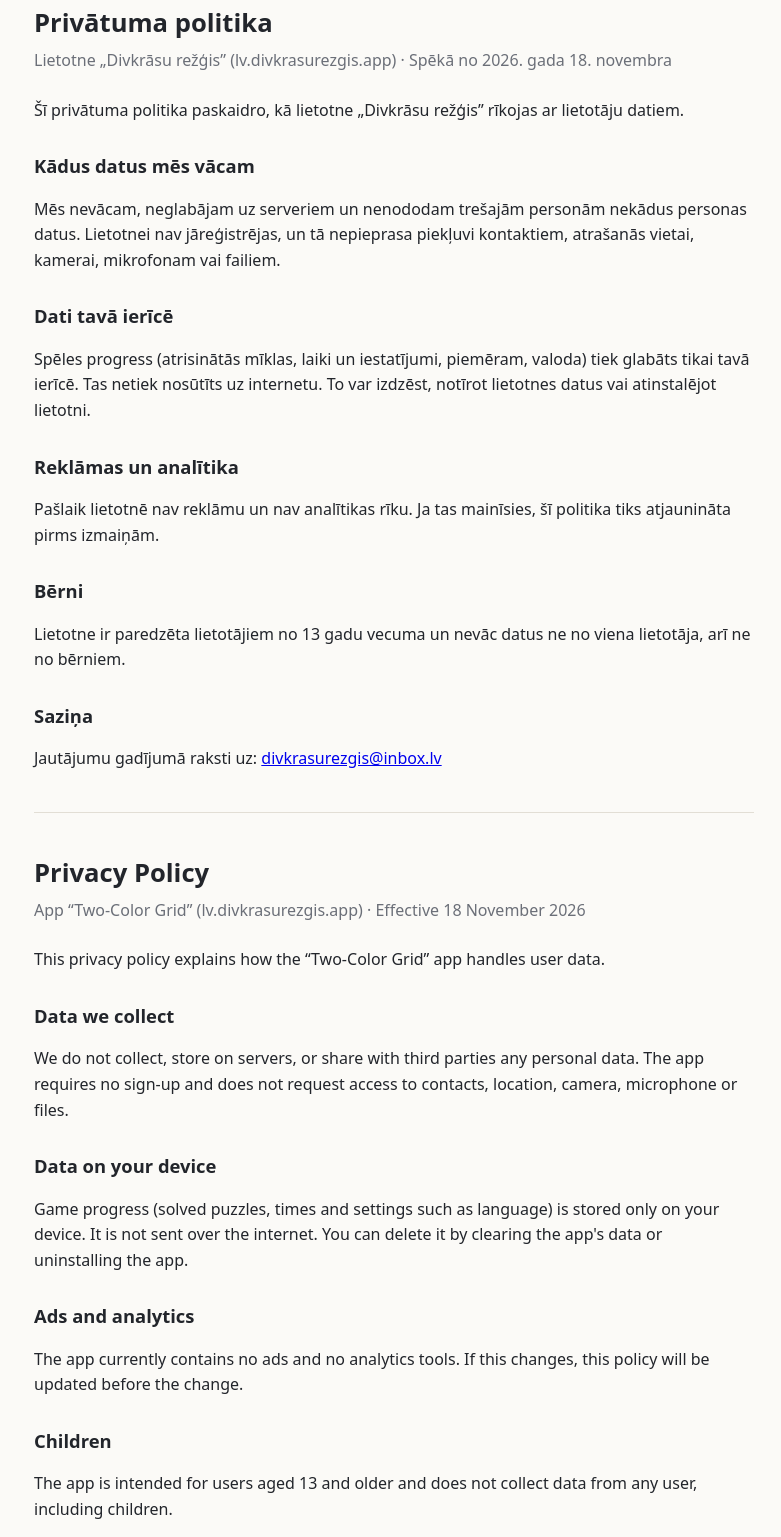
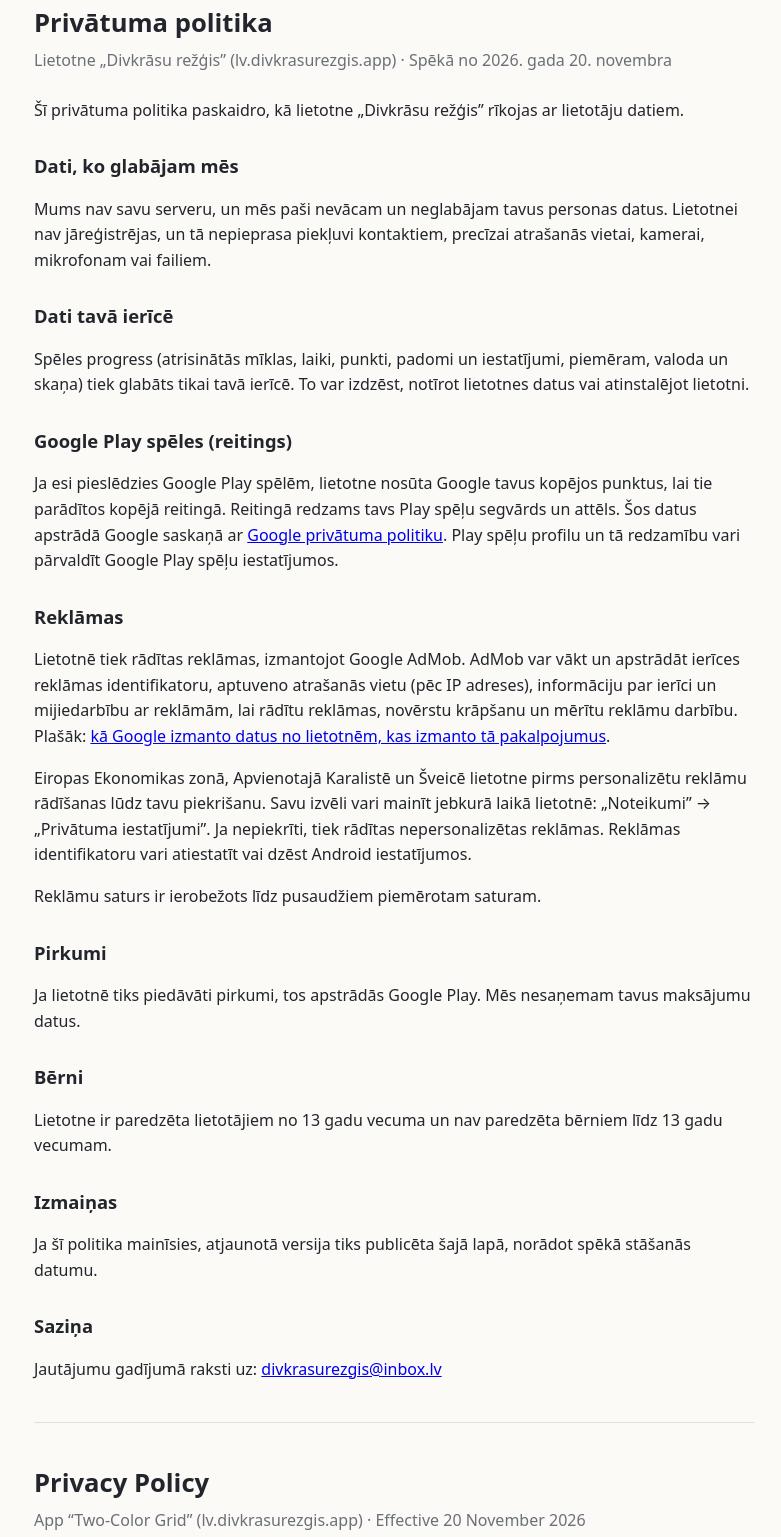
Before and after one commit to divkrasurezgis/divkrasu-rezgis-privacy, a plain HTML site: page index.html in a window 1280 px wide. Shown: the part 29-1566 px from the top of the page, without its empty margins (246-1027 px from the left). Drawn offline with Linux system fonts and the light colour scheme.

Commit message:
Privātuma politika: Play Games reitings, AdMob reklāmas, GDPR piekrišana

```diff
--- a/index.html
+++ b/index.html
@@ -17,32 +17,48 @@
 <main>
   <section lang="lv">
     <h1>Privātuma politika</h1>
-    <p class="meta">Lietotne „Divkrāsu režģis” (lv.divkrasurezgis.app) · Spēkā no 2026. gada 18. novembra</p>
+    <p class="meta">Lietotne „Divkrāsu režģis” (lv.divkrasurezgis.app) · Spēkā no 2026. gada 20. novembra</p>
     <p>Šī privātuma politika paskaidro, kā lietotne „Divkrāsu režģis” rīkojas ar lietotāju datiem.</p>
-    <h2>Kādus datus mēs vācam</h2>
-    <p>Mēs nevācam, neglabājam uz serveriem un nenododam trešajām personām nekādus personas datus. Lietotnei nav jāreģistrējas, un tā nepieprasa piekļuvi kontaktiem, atrašanās vietai, kamerai, mikrofonam vai failiem.</p>
+    <h2>Dati, ko glabājam mēs</h2>
+    <p>Mums nav savu serveru, un mēs paši nevācam un neglabājam tavus personas datus. Lietotnei nav jāreģistrējas, un tā nepieprasa piekļuvi kontaktiem, precīzai atrašanās vietai, kamerai, mikrofonam vai failiem.</p>
     <h2>Dati tavā ierīcē</h2>
-    <p>Spēles progress (atrisinātās mīklas, laiki un iestatījumi, piemēram, valoda) tiek glabāts tikai tavā ierīcē. Tas netiek nosūtīts uz internetu. To var izdzēst, notīrot lietotnes datus vai atinstalējot lietotni.</p>
-    <h2>Reklāmas un analītika</h2>
-    <p>Pašlaik lietotnē nav reklāmu un nav analītikas rīku. Ja tas mainīsies, šī politika tiks atjaunināta pirms izmaiņām.</p>
+    <p>Spēles progress (atrisinātās mīklas, laiki, punkti, padomi un iestatījumi, piemēram, valoda un skaņa) tiek glabāts tikai tavā ierīcē. To var izdzēst, notīrot lietotnes datus vai atinstalējot lietotni.</p>
+    <h2>Google Play spēles (reitings)</h2>
+    <p>Ja esi pieslēdzies Google Play spēlēm, lietotne nosūta Google tavus kopējos punktus, lai tie parādītos kopējā reitingā. Reitingā redzams tavs Play spēļu segvārds un attēls. Šos datus apstrādā Google saskaņā ar <a href="https://policies.google.com/privacy">Google privātuma politiku</a>. Play spēļu profilu un tā redzamību vari pārvaldīt Google Play spēļu iestatījumos.</p>
+    <h2>Reklāmas</h2>
+    <p>Lietotnē tiek rādītas reklāmas, izmantojot Google AdMob. AdMob var vākt un apstrādāt ierīces reklāmas identifikatoru, aptuveno atrašanās vietu (pēc IP adreses), informāciju par ierīci un mijiedarbību ar reklāmām, lai rādītu reklāmas, novērstu krāpšanu un mērītu reklāmu darbību. Plašāk: <a href="https://policies.google.com/technologies/partner-sites">kā Google izmanto datus no lietotnēm, kas izmanto tā pakalpojumus</a>.</p>
+    <p>Eiropas Ekonomikas zonā, Apvienotajā Karalistē un Šveicē lietotne pirms personalizētu reklāmu rādīšanas lūdz tavu piekrišanu. Savu izvēli vari mainīt jebkurā laikā lietotnē: „Noteikumi” → „Privātuma iestatījumi”. Ja nepiekrīti, tiek rādītas nepersonalizētas reklāmas. Reklāmas identifikatoru vari atiestatīt vai dzēst Android iestatījumos.</p>
+    <p>Reklāmu saturs ir ierobežots līdz pusaudžiem piemērotam saturam.</p>
+    <h2>Pirkumi</h2>
+    <p>Ja lietotnē tiks piedāvāti pirkumi, tos apstrādās Google Play. Mēs nesaņemam tavus maksājumu datus.</p>
     <h2>Bērni</h2>
-    <p>Lietotne ir paredzēta lietotājiem no 13 gadu vecuma un nevāc datus ne no viena lietotāja, arī ne no bērniem.</p>
+    <p>Lietotne ir paredzēta lietotājiem no 13 gadu vecuma un nav paredzēta bērniem līdz 13 gadu vecumam.</p>
+    <h2>Izmaiņas</h2>
+    <p>Ja šī politika mainīsies, atjaunotā versija tiks publicēta šajā lapā, norādot spēkā stāšanās datumu.</p>
     <h2>Saziņa</h2>
     <p>Jautājumu gadījumā raksti uz: <a href="mailto:divkrasurezgis@inbox.lv">divkrasurezgis@inbox.lv</a></p>
   </section>
   <hr>
   <section lang="en">
     <h1>Privacy Policy</h1>
-    <p class="meta">App “Two-Color Grid” (lv.divkrasurezgis.app) · Effective 18 November 2026</p>
+    <p class="meta">App “Two-Color Grid” (lv.divkrasurezgis.app) · Effective 20 November 2026</p>
     <p>This privacy policy explains how the “Two-Color Grid” app handles user data.</p>
-    <h2>Data we collect</h2>
-    <p>We do not collect, store on servers, or share with third parties any personal data. The app requires no sign-up and does not request access to contacts, location, camera, microphone or files.</p>
+    <h2>Data we store</h2>
+    <p>We have no servers of our own, and we do not ourselves collect or store your personal data. The app requires no sign-up and does not request access to contacts, precise location, camera, microphone or files.</p>
     <h2>Data on your device</h2>
-    <p>Game progress (solved puzzles, times and settings such as language) is stored only on your device. It is not sent over the internet. You can delete it by clearing the app's data or uninstalling the app.</p>
-    <h2>Ads and analytics</h2>
-    <p>The app currently contains no ads and no analytics tools. If this changes, this policy will be updated before the change.</p>
+    <p>Game progress (solved puzzles, times, points, hints and settings such as language and sound) is stored only on your device. You can delete it by clearing the app's data or uninstalling the app.</p>
+    <h2>Google Play Games (leaderboard)</h2>
+    <p>If you are signed in to Google Play Games, the app sends your total points to Google so they appear on the shared leaderboard. The leaderboard shows your Play Games gamer name and avatar. This data is processed by Google under the <a href="https://policies.google.com/privacy">Google Privacy Policy</a>. You can manage your Play Games profile and its visibility in the Google Play Games settings.</p>
+    <h2>Ads</h2>
+    <p>The app shows ads using Google AdMob. AdMob may collect and process your device's advertising ID, approximate location (based on IP address), device information and interactions with ads in order to serve ads, prevent fraud and measure ad performance. More: <a href="https://policies.google.com/technologies/partner-sites">how Google uses information from apps that use its services</a>.</p>
+    <p>In the European Economic Area, the United Kingdom and Switzerland, the app asks for your consent before showing personalised ads. You can change your choice at any time in the app: “Rules” → “Privacy settings”. If you do not consent, non-personalised ads are shown. You can reset or delete your advertising ID in Android settings.</p>
+    <p>Ad content is limited to content suitable for teens.</p>
+    <h2>Purchases</h2>
+    <p>If the app offers purchases, they are processed by Google Play. We do not receive your payment details.</p>
     <h2>Children</h2>
-    <p>The app is intended for users aged 13 and older and does not collect data from any user, including children.</p>
+    <p>The app is intended for users aged 13 and older and is not directed at children under 13.</p>
+    <h2>Changes</h2>
+    <p>If this policy changes, the updated version will be published on this page with its effective date.</p>
     <h2>Contact</h2>
     <p>For questions, write to: <a href="mailto:divkrasurezgis@inbox.lv">divkrasurezgis@inbox.lv</a></p>
   </section>
```
